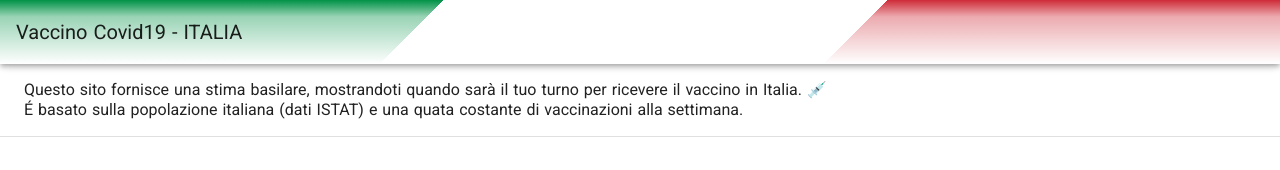
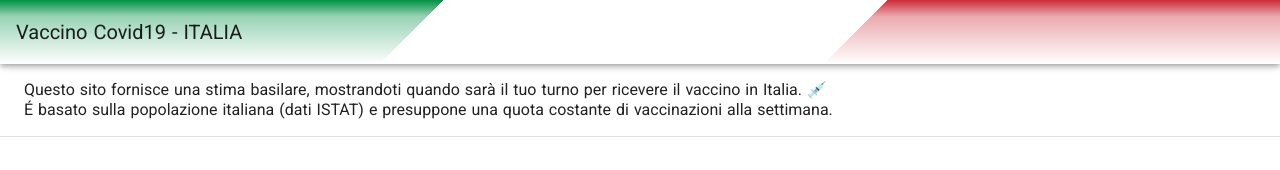
Before and after one commit to Cescx0f/Covid19Vaccine-ITA, a Nuxt app: page / in a window 1280 px wide. Shown: the top 170 px of the page. Built offline with nearby package versions, Linux system fonts and the light colour scheme.

Commit message:
fix appbar again

```diff
--- a/pages/index.vue
+++ b/pages/index.vue
@@ -1,9 +1,9 @@
 <template>
 <v-app>
-  <app-bar class="app-bar"/>
+  <app-bar class="app-bar-main"/>
 <v-banner>
                 Questo sito fornisce una stima basilare, mostrandoti quando sarà il tuo turno per ricevere il vaccino in Italia. 💉 <br/>
-                É basato sulla popolazione italiana (dati ISTAT) e una quata costante di vaccinazioni alla settimana.
+                É basato sulla popolazione italiana (dati ISTAT) e presuppone una quota costante di vaccinazioni alla settimana.
 
 </v-banner>
     <div class="component-wrap">
@@ -37,8 +37,8 @@ import Demographic from '~/components/demographic.vue'
 </script>
 
 <style>
-.app-bar {
-  flex: 0;
+.app-bar-main {
+  flex: 0 !important;
 }
 .component-wrap{
     padding: 0 20vw;
```
